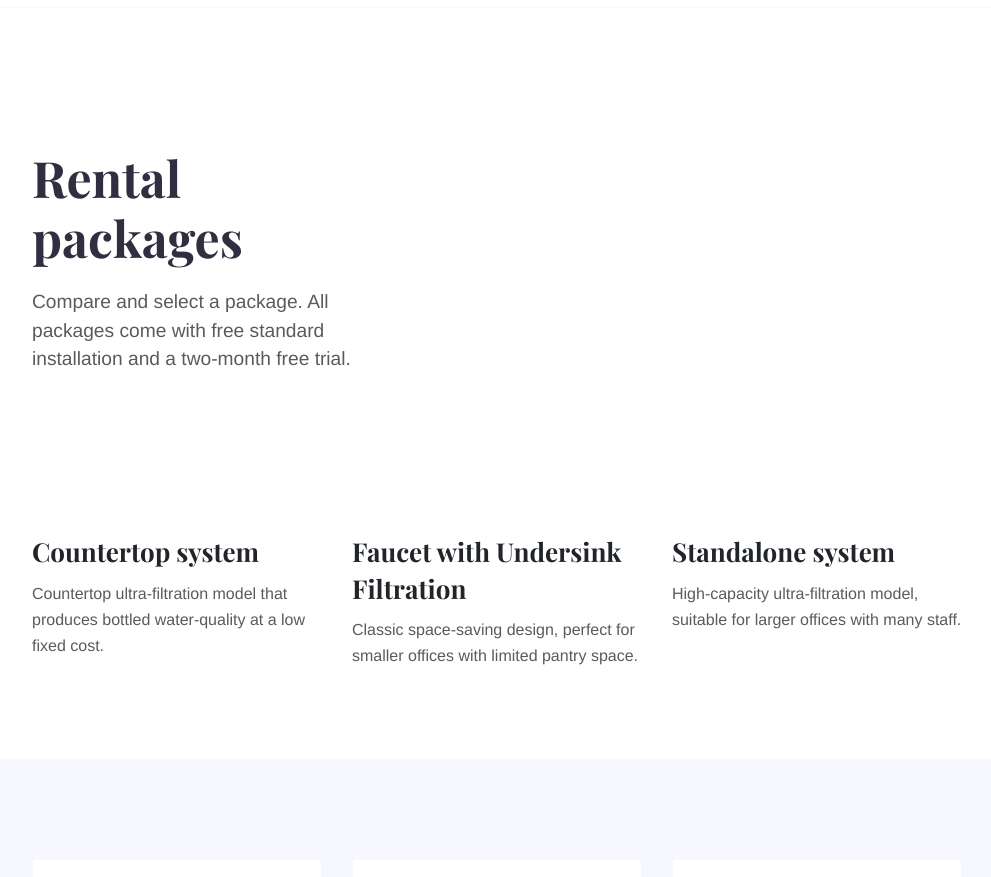
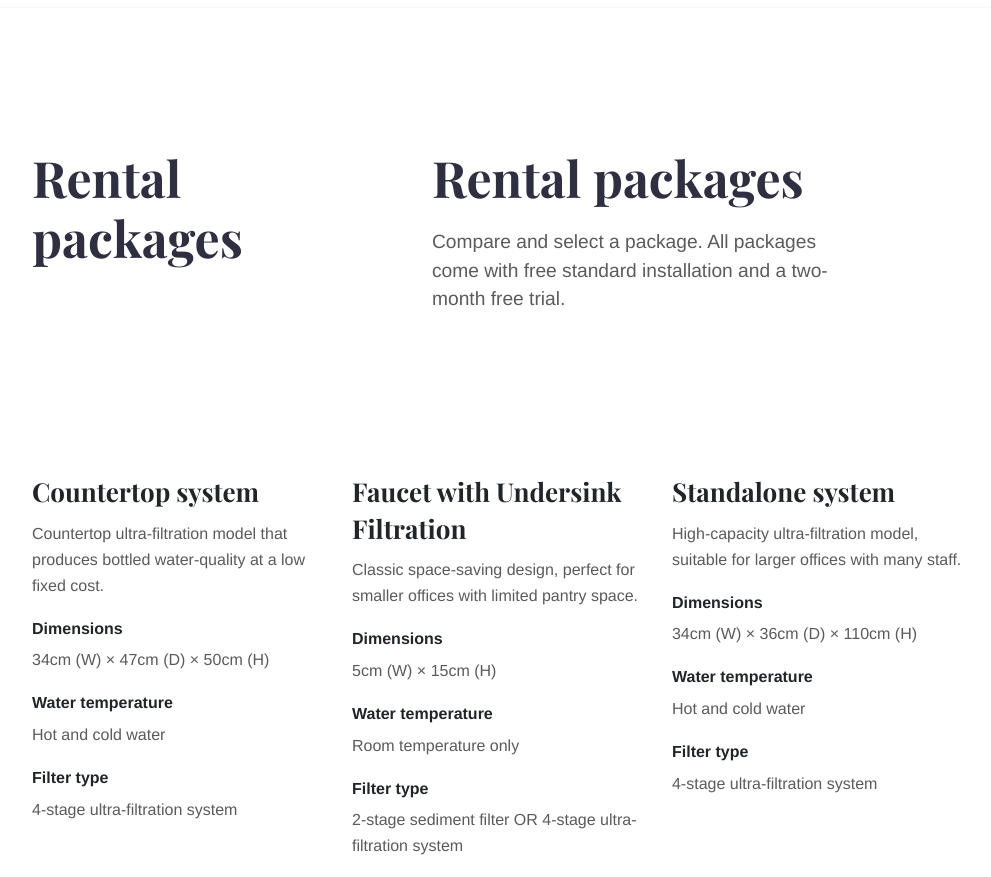
Before and after one commit to kvnlau/bottlefreevancouver, a Gatsby site: page /rental-packages in a window 1280 px wide. Shown: the part 54-931 px from the top of the page, without its empty margins (143-1134 px from the left). Built offline with nearby package versions, Linux system fonts and the light colour scheme; Gatsby itself is replaced by a stand-in of ours.

Commit message:
add excerpt break and update rental packages

```diff
--- a/gatsby-config.js
+++ b/gatsby-config.js
@@ -47,6 +47,12 @@ module.exports = {
         ],
         display: 'swap'
       }
+    },
+    {
+      "resolve": 'gatsby-transformer-remark',
+      "options": {
+        "excerpt_separator": '<!-- excerptEnd -->'
+      }
     }
   ]
 };
--- a/src/content/index.md
+++ b/src/content/index.md
@@ -1,12 +1,11 @@
 ---
-title: 'Home'
-intro_image: "/images/illustrations/pointing.svg"
+title: "Home"
+title_display: "Bottlefree Vancouver"
+intro_image: ""
 intro_image_absolute: true
 intro_image_hide_on_mobile: true
 ---
 
-# Bottlefree Vancouver
-
-Bottlefree Vancouver specializes in providing __point-of-use water cooler rental services in Vancouver__, an environmentally friendly and convenient office drinking water alternative to traditional bottled water coolers.
+Bottlefree Vancouver provides __point-of-use water cooler rental services in Vancouver__, an environmentally friendly and convenient office drinking water alternative to traditional bottled water coolers.
 
 With over 20 years of experience serving offices with water filtration systems within the Metro Vancouver area, we are delighted to see companies "Go Green" over the years and to be a part of this transition. Connect with Bottlefree Vancouver now to see how you, too, can help Vancouver become a greener city while saving money for your company!
--- a/src/content/rental-packages/countertop.md
+++ b/src/content/rental-packages/countertop.md
@@ -7,3 +7,13 @@ weight: 2
 ---
 
 Countertop ultra-filtration model that produces bottled water-quality at a low fixed cost.
+<!-- excerptEnd -->
+
+#### Dimensions
+34cm (W) × 47cm (D) × 50cm (H)
+
+#### Water temperature
+Hot and cold water
+
+#### Filter type
+4-stage ultra-filtration system
--- a/src/content/rental-packages/faucet-with-undersink.md
+++ b/src/content/rental-packages/faucet-with-undersink.md
@@ -7,3 +7,14 @@ weight: 1
 ---
 
 Classic space-saving design, perfect for smaller offices with limited pantry space.
+<!-- excerptEnd -->
+
+#### Dimensions
+5cm (W) × 15cm (H)
+
+#### Water temperature
+Room temperature only
+
+#### Filter type
+2-stage sediment filter OR
+4-stage ultra-filtration system
--- a/src/content/rental-packages/standalone.md
+++ b/src/content/rental-packages/standalone.md
@@ -7,3 +7,13 @@ weight: 3
 ---
 
 High-capacity ultra-filtration model, suitable for larger offices with many staff.
+<!-- excerptEnd -->
+
+#### Dimensions
+34cm (W) × 36cm (D) × 110cm (H)
+
+#### Water temperature
+Hot and cold water
+
+#### Filter type
+4-stage ultra-filtration system
--- a/src/pages/rental-packages.js
+++ b/src/pages/rental-packages.js
@@ -12,19 +12,17 @@ const RentalPackages = props => {
 
   return (
     <Layout bodyClass="page-teams">
-      <SEO title="Team" />
+      <SEO title="Rental packages" />
 
       <div className="intro">
         <div className="container">
           <div className="row justify-content-start">
-            <div className="col-12 col-md-7 col-lg-6 order-2 order-md-1">
+            <div className="col-12 col-md-5">
+              <h1 dangerouslySetInnerHTML={{ __html: intro.frontmatter.title }} />
+            </div>
+            <div className="col-12 col-md-7 position-relative">
               <div dangerouslySetInnerHTML={{ __html: intro.html }} />
             </div>
-            {intro.frontmatter.intro_image && (
-              <div className="col-12 col-md-5 col-lg-6 order-1 order-md-2 position-relative">
-                <img alt={intro.frontmatter.title} className={introImageClasses} src={intro.frontmatter.intro_image} />
-              </div>
-            )}
           </div>
         </div>
       </div>
@@ -55,7 +53,7 @@ const RentalPackages = props => {
         </div>
       </div>
 
-      <div className="container pb-6">
+      <div className="container pb-4">
         <div className="row">
           {rentalPackages.map(edge => (
             <div key={edge.node.id} className="col-12 col-md-4 mb-1">
@@ -68,10 +66,11 @@ const RentalPackages = props => {
             </div>
           ))}
         </div>
+        <Call showButton />
       </div>
 
-      <Features />
-        <Call showButton />
+      <Features showDetails />
+
     </Layout>
   );
 };
```
